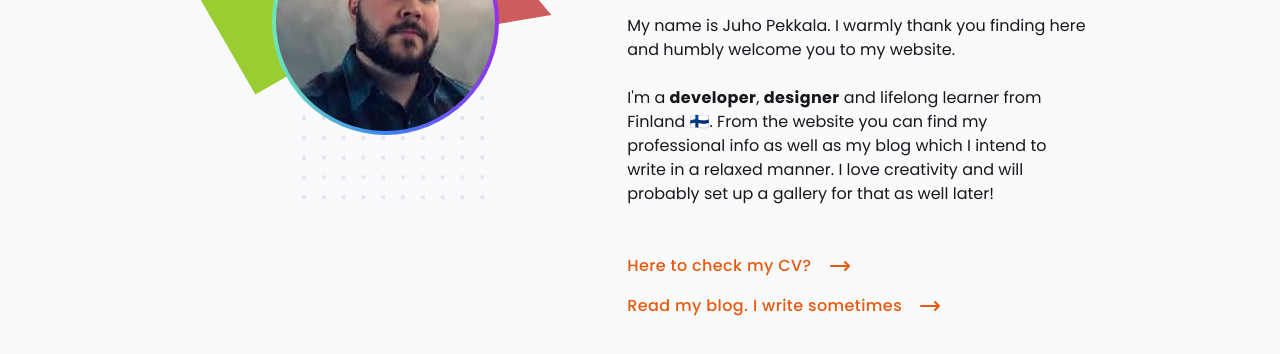
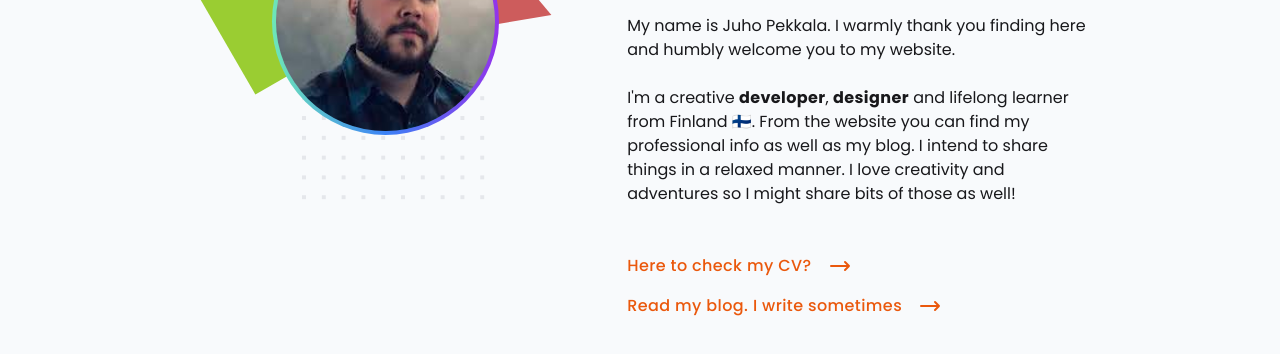
Before and after one commit to ocidique/jpcom, a Gatsby site: page /about in a window 1280 px wide. Shown: the part 446-800 px from the top of the page. Built offline with nearby package versions, Linux system fonts and the light colour scheme; Gatsby itself is replaced by a stand-in of ours.

Commit message:
feat: update about page

```diff
--- a/src/pages/about.tsx
+++ b/src/pages/about.tsx
@@ -49,10 +49,10 @@ const AboutPage = () => {
             <div className="flex flex-col space-y-6">
               <p>My name is Juho Pekkala. I warmly thank you finding here and humbly welcome you to my website.</p>
               <p>
-                I'm a <span className="font-bold tracking-wide">developer</span>,{" "}
+                I'm a creative <span className="font-bold tracking-wide">developer</span>,{" "}
                 <span className="font-bold tracking-wide">designer</span> and lifelong learner from Finland 🇫🇮. From
-                the website you can find my professional info as well as my blog which I intend to write in a relaxed
-                manner. I love creativity and will probably set up a gallery for that as well later!
+                the website you can find my professional info as well as my blog. I intend to share things in a relaxed
+                manner. I love creativity and adventures so I might share bits of those as well!
               </p>
             </div>
             <div className="flex flex-col space-y-4">
```
